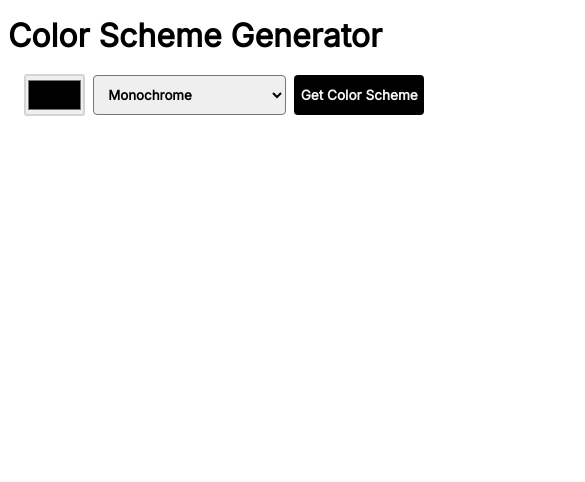
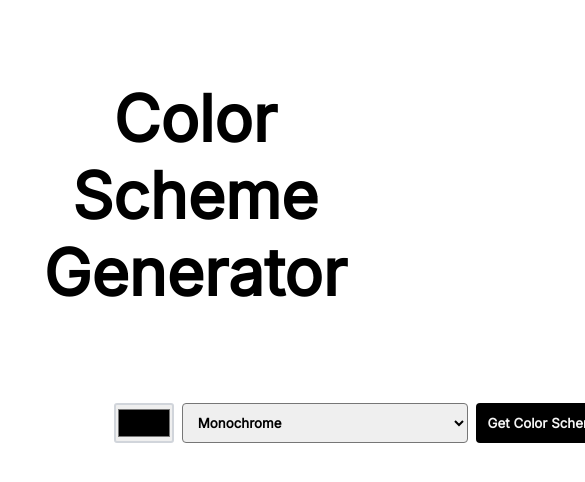
Before and after one commit to Ashwin-S-Nambiar/Color-Scheme-Generator, a plain HTML site: page index.html in a window 390 px wide. Shown: the top 482 px of the page, 585 px wide, since content can reach past the window. Drawn offline with Linux system fonts and the light colour scheme.

Commit message:
reowrking site for smaller screens.

```diff
--- a/index.css
+++ b/index.css
@@ -1,19 +1,19 @@
-html, body {
-    margin: 0;
-    padding: 0;
-    font-family: Inter;
-}
-
 * {
     box-sizing: border-box;
     margin: 0;
     padding: 0;
 }
 
+body {
+    font-family: Inter;
+    padding: 1em;
+}
+
+
 h1 {
+    margin-top: 1em;
     text-align: center;
-    margin-top: 1rem;
-    margin-bottom: -7rem;
+    font-size: 4rem;
 }
 
 main {
@@ -29,7 +29,6 @@ main {
   height: 700px;
   display: flex;
   flex-direction: column;
-  margin: 2.5rem 0 auto;
 }
 
 .select-color {
@@ -110,38 +109,3 @@ main {
     padding: 5px;
     width: 100%;
 }
-
-@media (max-width:768px) {
-    main {
-        width: 450px;
-    }
-    .container {
-        width: 350px;
-        margin-left: -3rem;
-    }
-
-    .select-color{
-        width: 400px;
-        margin-left: 72px;
-    }
-
-    .select-color input {
-        width: 3.8rem;
-        height: 2.625rem;
-        border-color: #D1D5DB;
-    }
-    .select-color button {
-        padding: .39rem;
-        font-size: 0.85rem;
-    }
-    .color-grid {
-        width: 100px;
-        margin: 0;
-    }
-    .color {
-        margin-right: -12.5rem;
-    }
-    .color-name {
-        margin-right: -14.25rem;
-    }
-}
```
Also changed, not shown: index.html (indentation only).
